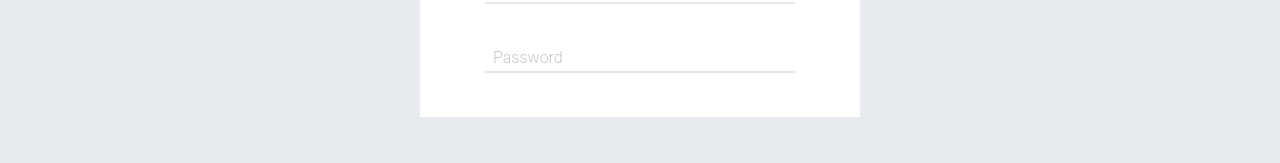
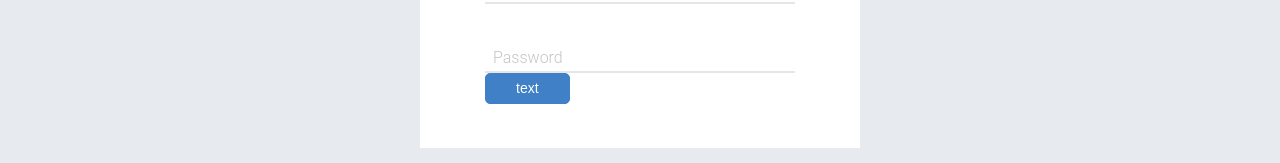
Before and after one commit to Protonko/Messenger, a React (Create React App) app in the folder client/: page / in a window 1280 px wide. Shown: the part 371-534 px from the top of the page. Built offline with nearby package versions, Linux system fonts and the light colour scheme.

Commit message:
client/start implementation of Button component

```diff
--- /dev/null
+++ b/client/src/assets/scss/blocks/_button.scss
@@ -0,0 +1,47 @@
+.button {
+    display: inline-flex;
+    align-items: center;
+    justify-content: center;
+    padding: rem(7px) rem(30px);
+    cursor: pointer;
+    transition: color $transition-duration,
+                border-color $transition-duration,
+                background-color $transition-duration;
+    text-align: center;
+    color: $white;
+    border: rem(1px) solid $brand-color;
+    border-radius: rem(5px);
+    outline: none;
+    background-color: $brand-color;
+
+    &:hover,
+    &:active {
+        color: $brand-color;
+        background-color: $white;
+    }
+
+    &--bordered {
+        border-color: $brand-color;
+        background-color: $white;
+    }
+
+    &--circle {
+        border-radius: 50%;
+    }
+
+    &--linking {
+        padding: 0;
+        color: $brand-color;
+        border: none;
+        background-color: transparent;
+    }
+
+    &__text {
+        font-size: rem($font-size-small);
+        line-height: (15px / $font-size-small);
+    }
+
+    &__icon {
+
+    }
+}
--- a/client/src/assets/scss/blocks/_input.scss
+++ b/client/src/assets/scss/blocks/_input.scss
@@ -40,7 +40,7 @@
         position: absolute;
         top: rem($padding);
         left: rem($padding);
-        transition-property: all;
+        transition-property: top;
         transition-duration: $transition-duration-short;
         transition-timing-function: cubic-bezier(.35, 0, .25, 1);
         pointer-events: none;
--- a/client/src/assets/scss/style.scss
+++ b/client/src/assets/scss/style.scss
@@ -6,6 +6,7 @@
 @import "base/typography";
 
 @import "blocks/text";
+@import "blocks/button";
 @import "blocks/input";
 @import "blocks/list";
 @import "blocks/counter";
--- a/client/src/components/AuthForm/index.tsx
+++ b/client/src/components/AuthForm/index.tsx
@@ -1,13 +1,14 @@
 // types
 import {TextTypes} from 'models/common/text'
 import {FormTypes} from 'models/common/auth'
-import {TInputTypes} from 'models/common/input';
+import {TInputTypes} from 'models/common/input'
 
 import {FC, useEffect, useState} from 'react'
 import {useFormik} from 'formik'
 import * as yup from 'yup'
 import {Text} from 'components/common/Text'
 import {Input} from 'components/common/Input'
+import {Button} from 'components/common/Button'
 
 export interface IPropsAuthForm {
   title: string
@@ -103,6 +104,8 @@ export const AuthForm: FC<IPropsAuthForm> = ({
           {inputsData.map(renderInputs)}
         </ul>
       </div>
+
+      <Button text={'text'} />
     </form>
   )
 }
--- /dev/null
+++ b/client/src/components/common/Button/index.tsx
@@ -0,0 +1,42 @@
+import {FC, HTMLProps, ReactNode} from 'react'
+
+interface IButtonProps extends HTMLProps<HTMLButtonElement> {
+  text?: string
+  icon?: ReactNode
+  leftAddons?: ReactNode
+  rightAddons?: ReactNode
+  type?: 'button' | 'submit' | 'reset'
+}
+
+export const Button: FC<IButtonProps> = ({
+  text,
+  icon,
+  leftAddons,
+  rightAddons,
+  ...buttonProps
+}) => {
+  const renderButtonContent = () => {
+    return (
+      <>
+        {text && (
+          <span className="button__text">
+            {text}
+          </span>
+        )}
+        {icon && (
+          <span className="button__icon">
+            {icon}
+          </span>
+        )}
+      </>
+    )
+  }
+
+  return (
+    <button className="button" {...buttonProps}>
+      {leftAddons}
+      {renderButtonContent()}
+      {rightAddons}
+    </button>
+  )
+}
```
